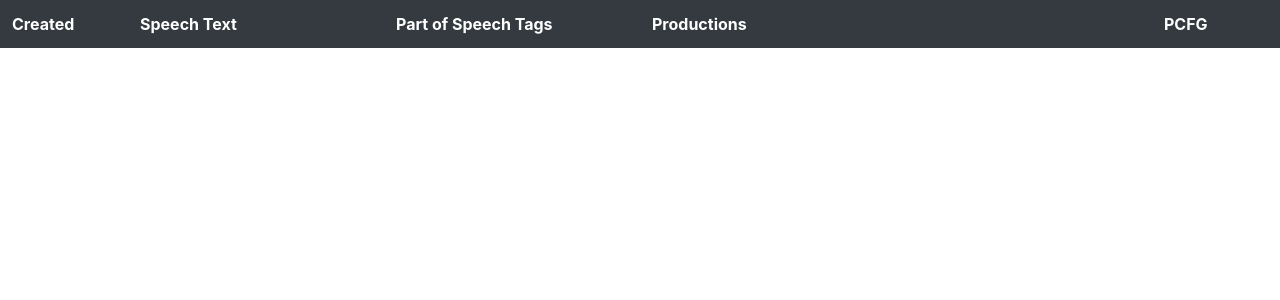
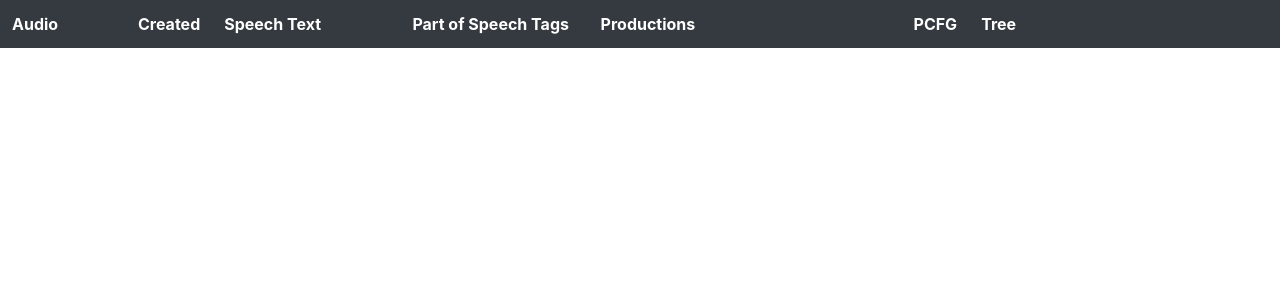
Before and after one commit to lcmandrada/treebank, a Flask app: page / in a window 1280 px wide. Shown: the top 300 px of the page. Run offline with Flask 2, Linux system fonts and the light colour scheme; data that the repository does not hold is empty; some libraries are stand-ins or nearby versions.

Commit message:
Add audio and tree

```diff
--- a/treebank/app.py
+++ b/treebank/app.py
@@ -1,3 +1,5 @@
+import os
+
 from copy import deepcopy
 from flask import Flask, render_template
 
@@ -5,6 +7,12 @@ from database import db
 
 
 app = Flask(__name__)
+
+audio_dir = 'static/audio'
+os.makedirs(audio_dir, exist_ok=True)
+
+tree_dir = 'static/tree'
+os.makedirs(tree_dir, exist_ok=True)
 
 
 @app.route('/')
@@ -15,6 +23,13 @@ def main():
     for text in raw_texts:
         formatted = deepcopy(text)
 
+        identifier = text['_id']
+        audio_file = f'{tree_dir}/{identifier}.wav'
+        if identifier not in os.listdir(tree_dir):
+            with open(audio_file, 'wb') as audio_bin:
+                audio_bin.write(text['audio_bin'])
+        formatted['audio'] = audio_file
+
         formatted['created'] = text['created'].strftime('%B %d, %Y %X')
         formatted['pos_tagged'] = ', '.join(
             f'{word} - {tag}' for word, tag in text['pos_tagged'])
@@ -22,6 +37,13 @@ def main():
             f'{lhs} -> {" ".join(r for r in rhs)} [{prob}]'
             for lhs, rhs, prob in text['productions'])
         formatted['pcfg'] = f'{text["pcfg"]:.2e}'
+
+        tree_file = f'{tree_dir}/{identifier}.png'
+        if identifier not in os.listdir(tree_dir):
+            with open(tree_file, 'wb') as tree_bin:
+                tree_bin.write(text['tree_bin'])
+        formatted['tree'] = tree_file
+
         texts.append(formatted)
 
     return render_template('data.html', texts=texts)
--- a/treebank/templates/data.html
+++ b/treebank/templates/data.html
@@ -1,27 +1,41 @@
 <!DOCTYPE html>
 <html>
     <head>
+        <style>
+            audio {
+                width: 300px;
+                height: 30px;
+            }
+        </style>
         <link rel="stylesheet" href="https://stackpath.bootstrapcdn.com/bootstrap/4.3.1/css/bootstrap.min.css" integrity="sha384-ggOyR0iXCbMQv3Xipma34MD+dH/1fQ784/j6cY/iJTQUOhcWr7x9JvoRxT2MZw1T" crossorigin="anonymous">
     </head>
     <body>
         <table class="table table-borderless table-hover">
             <thead class="thead-dark">
                 <tr>
-                    <th scope="col" width="10%">Created</th>
-                    <th scope="col" width="20%">Speech Text</th>
-                    <th scope="col" width="20%">Part of Speech Tags</th>
-                    <th scope="col" width="40%">Productions</th>
-                    <th scope="col" width="10%">PCFG</th>
+                    <th scope="col" width="10%">Audio</th>
+                    <th scope="col" width="5%">Created</th>
+                    <th scope="col" width="15%">Speech Text</th>
+                    <th scope="col" width="15%">Part of Speech Tags</th>
+                    <th scope="col" width="25%">Productions</th>
+                    <th scope="col" width="5%">PCFG</th>
+                    <th scope="col" width="40%">Tree</th>
                 </tr>
             </thead>
             <tbody>
             {% for text in texts %}
                 <tr>
+                    <td>
+                        <audio controls>
+                            <source src="{{ text['audio'] }}" type="audio/wav">
+                        </audio>
+                    </td>
                     <td>{{ text['created'] }}</td>
                     <td>{{ text['speech_text'] }}</td>
                     <td>{{ text['pos_tagged'] }}</td>
                     <td>{{ text['productions'] }}</td>
                     <td>{{ text['pcfg'] }}</td>
+                    <td><img class="img-fluid" src="{{ text['tree'] }}"></td>
                 </tr>
             {% endfor %}
             </tbody>
```
Also changed, not shown: 1 other file.
